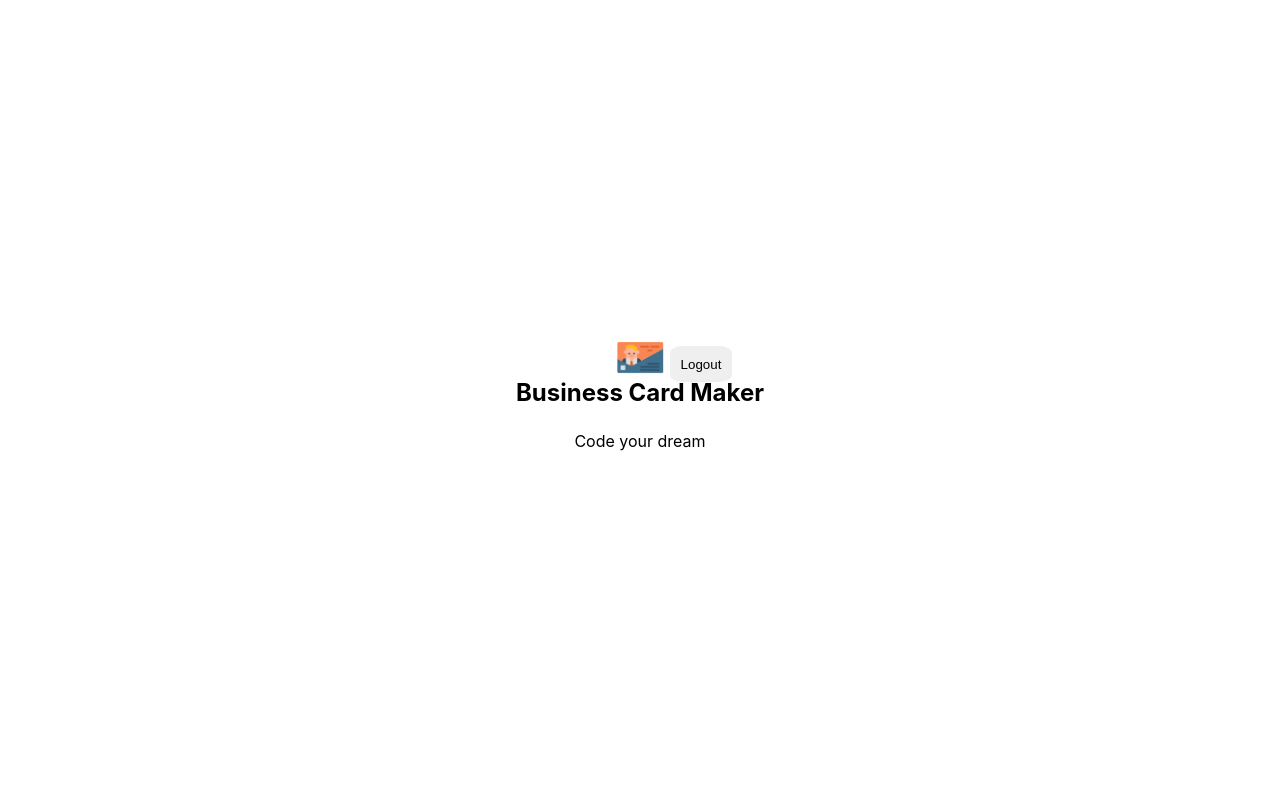
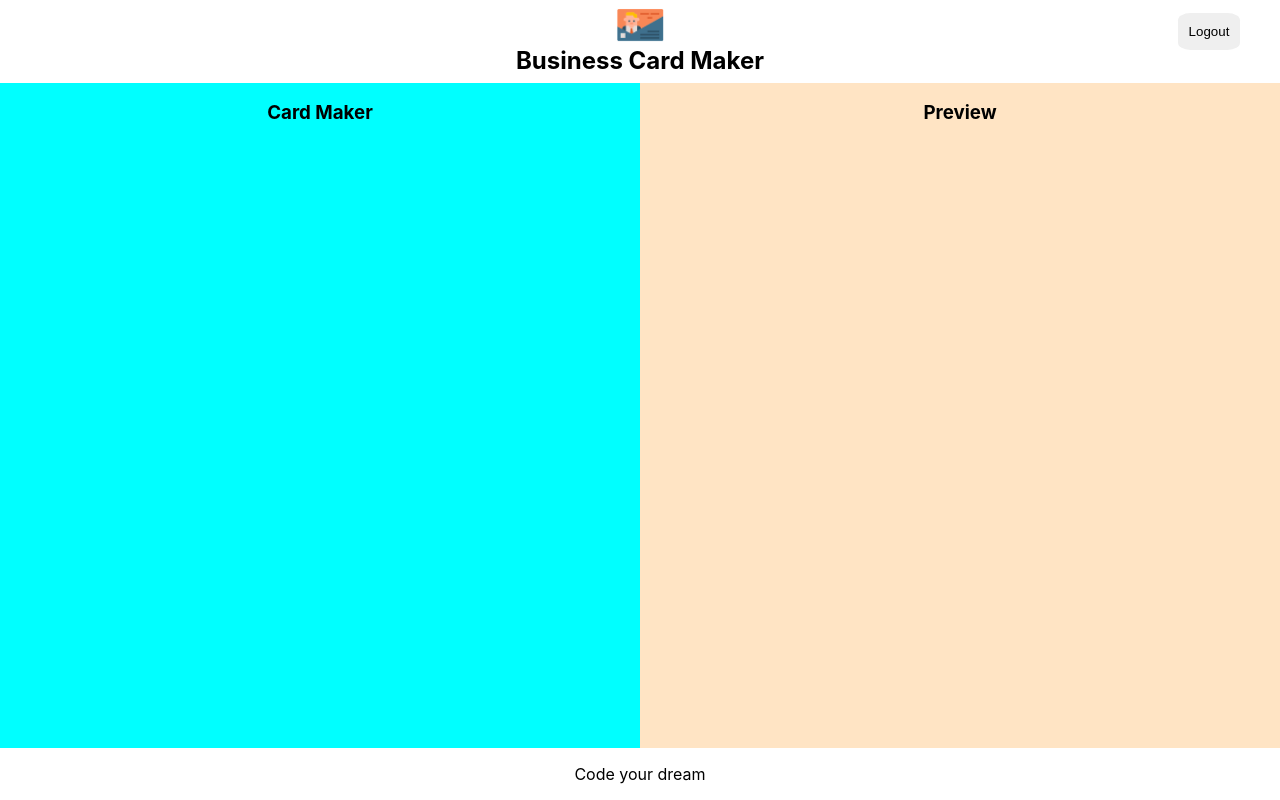
Before and after one commit to AramKim37/CardMaker, a React (Create React App) app: page /maker in a window 1280 px wide. Built offline with nearby package versions, Linux system fonts and the light colour scheme; no server answers; sample sign-in values are in the browser's storage.

Commit message:
add editor and preview

```diff
--- /dev/null
+++ b/src/components/editor/editor.jsx
@@ -0,0 +1,10 @@
+import React from "react";
+import styles from "./editor.module.css";
+
+const Editor = (props) => (
+  <section className={styles.editor}>
+    <h1 className={styles.title}>Card Maker</h1>
+  </section>
+);
+
+export default Editor;
--- /dev/null
+++ b/src/components/editor/editor.module.css
@@ -0,0 +1,13 @@
+@value makerGreen from '../../common/colors.css';
+
+.editor {
+  flex-basis: 50%;
+  background-color: aqua;
+}
+
+.title {
+  width: 100%;
+  text-align: center;
+  margin-bottom: 1em;
+  color: makerGreen;
+}
--- a/src/components/maker/maker.jsx
+++ b/src/components/maker/maker.jsx
@@ -3,6 +3,8 @@
 import Footer from "../footer/footer";
 import Header from "../header/header";
 import { useHistory } from "react-router-dom";
+import Editor from "../editor/editor";
+import Preview from "../preview/preview";
 
 const Maker = ({ authService }) => {
   const history = useHistory();
@@ -21,6 +23,10 @@
   return (
     <section className={styles.maker}>
       <Header onLogout={onLogout} />
+      <div className={styles.container}>
+        <Editor />
+        <Preview />
+      </div>
       <Footer />
     </section>
   );
--- a/src/components/maker/maker.module.css
+++ b/src/components/maker/maker.module.css
@@ -0,0 +1,19 @@
+@value mediaQuery from '../../common/size.css';
+
+.maker {
+  width: 100%;
+  height: 100%;
+  display: flex;
+  flex-direction: column;
+}
+
+.container {
+  display: flex;
+  flex: 1;
+}
+
+@media screen and (max-width: mediaQuery) {
+  .container {
+    flex-direction: column;
+  }
+}
--- /dev/null
+++ b/src/components/preview/preview.jsx
@@ -0,0 +1,10 @@
+import React from "react";
+import styles from "./preview.module.css";
+
+const Preview = (props) => (
+  <section className={styles.preview}>
+    <h1 className={styles.title}>Preview</h1>
+  </section>
+);
+
+export default Preview;
--- /dev/null
+++ b/src/components/preview/preview.module.css
@@ -0,0 +1,13 @@
+@value makerGreen from '../../common/colors.css';
+
+.preview {
+  flex-basis: 50%;
+  background-color: bisque;
+}
+
+.title {
+  width: 100%;
+  text-align: center;
+  margin-bottom: 1em;
+  color: makerGreen;
+}
```
